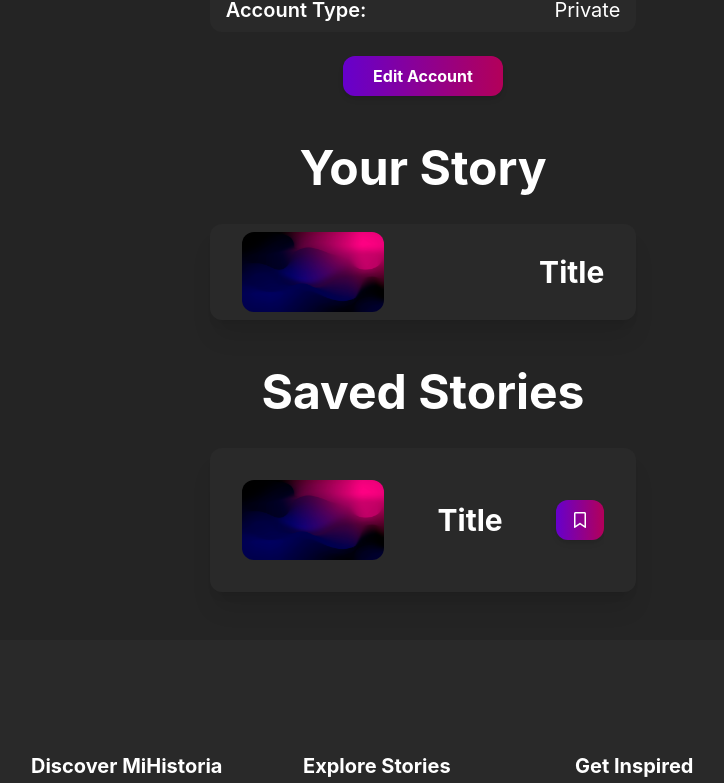
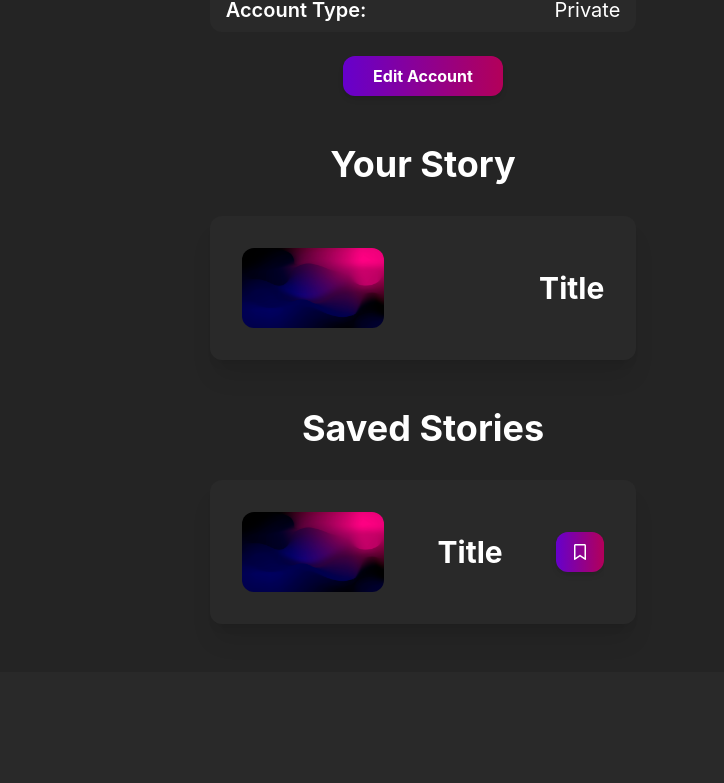
Before and after one commit to alejandrocqvd/MiHistoria, a React (Vite) app in the folder client/: page /profile in a window 1280 px wide. Shown: the part 472-1255 px from the top of the page, without its empty margins (217-941 px from the left). Built offline with nearby package versions, Linux system fonts and the light colour scheme; a web font is replaced by a local one.

Commit message:
Changed size of headers

```diff
--- a/client/src/pages/profile/Profile.tsx
+++ b/client/src/pages/profile/Profile.tsx
@@ -47,8 +47,8 @@ const Profile = () => {
       </div>
 
       <div className='flex flex-col justify-items-center w-9/12 md:w-4/12 mb-12'>
-        <h1 className='text-5xl font-bold mb-8 text-center'>Your Story</h1>
-        <a href='../story/:id/page/1' className='flex flex-row justify-center items-center w-full h-24 p-8 bg-secondary shadow-xl rounded-xl hover:shadow-2xl hover:scale-105 transition duration-300 ease-in-out'>
+        <h1 className='text-4xl font-bold mb-8 text-center'>Your Story</h1>
+        <a href='../story/:id/page/1' className='flex flex-row justify-center items-center w-full h-auto p-8 bg-secondary shadow-xl rounded-xl hover:shadow-2xl hover:scale-105 transition duration-300 ease-in-out'>
           <div className='flex flex-row justify-between items-center overflow-hidden w-full'>
             <img src={storyBg} className='h-20 flex-shrink-0 rounded-xl' />
             <h1 className='text-3xl text-center font-bold overflow-hidden text-ellipsis line-clamp-1'>Title</h1>
@@ -57,16 +57,16 @@ const Profile = () => {
       </div>
 
       <div className='flex flex-col justify-items-center w-9/12 md:w-4/12 mb-12'>
-        <h1 className='text-5xl font-bold mb-8 text-center'>Saved Stories</h1>
-        <a href='../story/:id/page/1' className='flex flex-col justify-center items-center w-full h-auto p-8 bg-secondary shadow-xl rounded-xl hover:shadow-2xl hover:scale-105 transition duration-300 ease-in-out'>
+        <h1 className='text-4xl font-bold mb-8 text-center'>Saved Stories</h1>
+        <div className='flex flex-col justify-center items-center w-full h-auto p-8 bg-secondary shadow-xl rounded-xl'>
           <div className='flex flex-row justify-between items-center overflow-hidden w-full'>
             <img src={storyBg} className='h-20 flex-shrink-0 rounded-xl' />
-            <h1 className='text-3xl text-center font-bold overflow-hidden text-ellipsis line-clamp-1'>Title</h1>
-            <button onClick={handleSave} className={`w-12 shadow-md justify-items-center text-center rounded-xl bg-gradient pl-3 pr-2 py-2 ${ saved ? 'text-amber-500' : null}`}>
+            <a href={'./story/1/page/1'} className='text-3xl text-center font-bold overflow-hidden text-ellipsis line-clamp-1'>Title</a>
+            <button onClick={handleSave} className={`w-12 shadow-md justify-items-center text-center rounded-xl bg-gradient pl-3 pr-2 py-2 hover:shadow-2xl hover:scale-105 transition duration-300 ease-in-out ${ saved ? 'text-amber-500' : null}`}>
               <FontAwesomeIcon icon={saved ? solidBookmark : regularBookmark} className='mr-1' />
             </button>
           </div>
-        </a>
+        </div>
       </div>
     </>
   )
```
